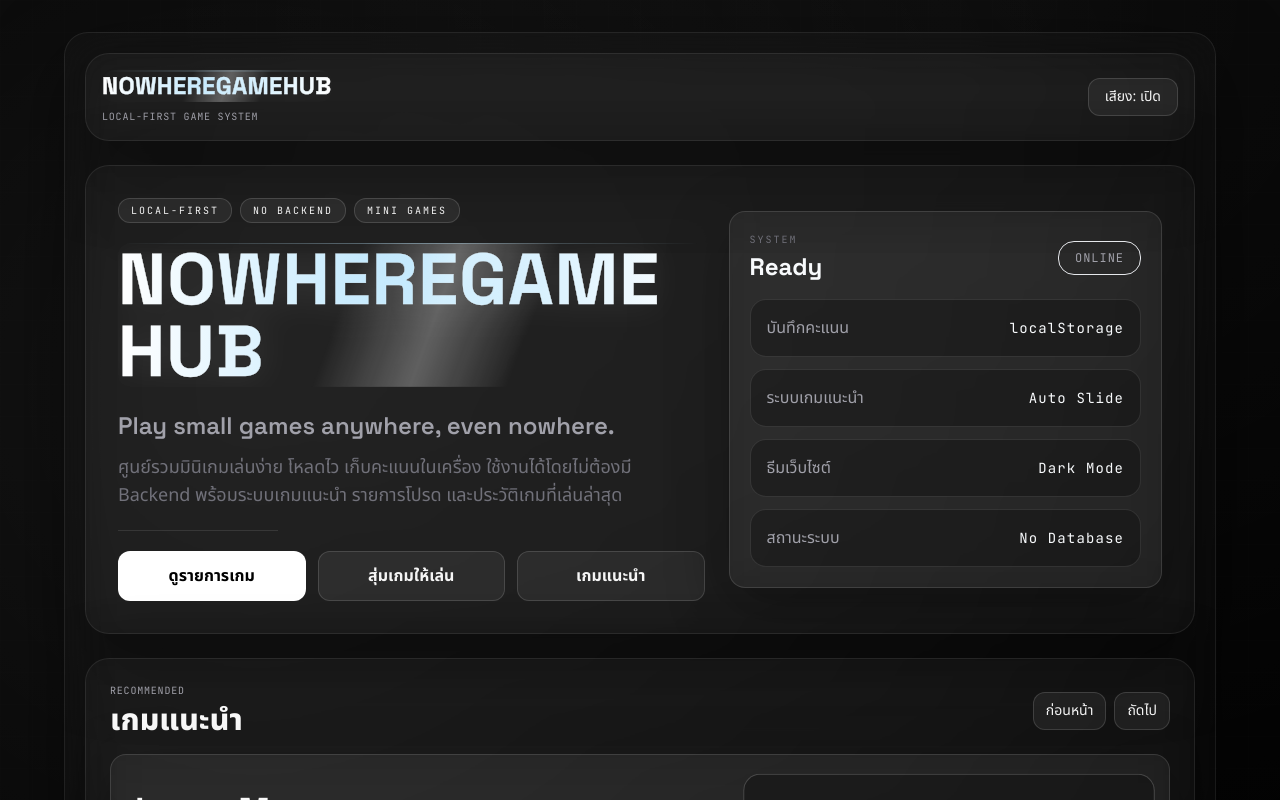
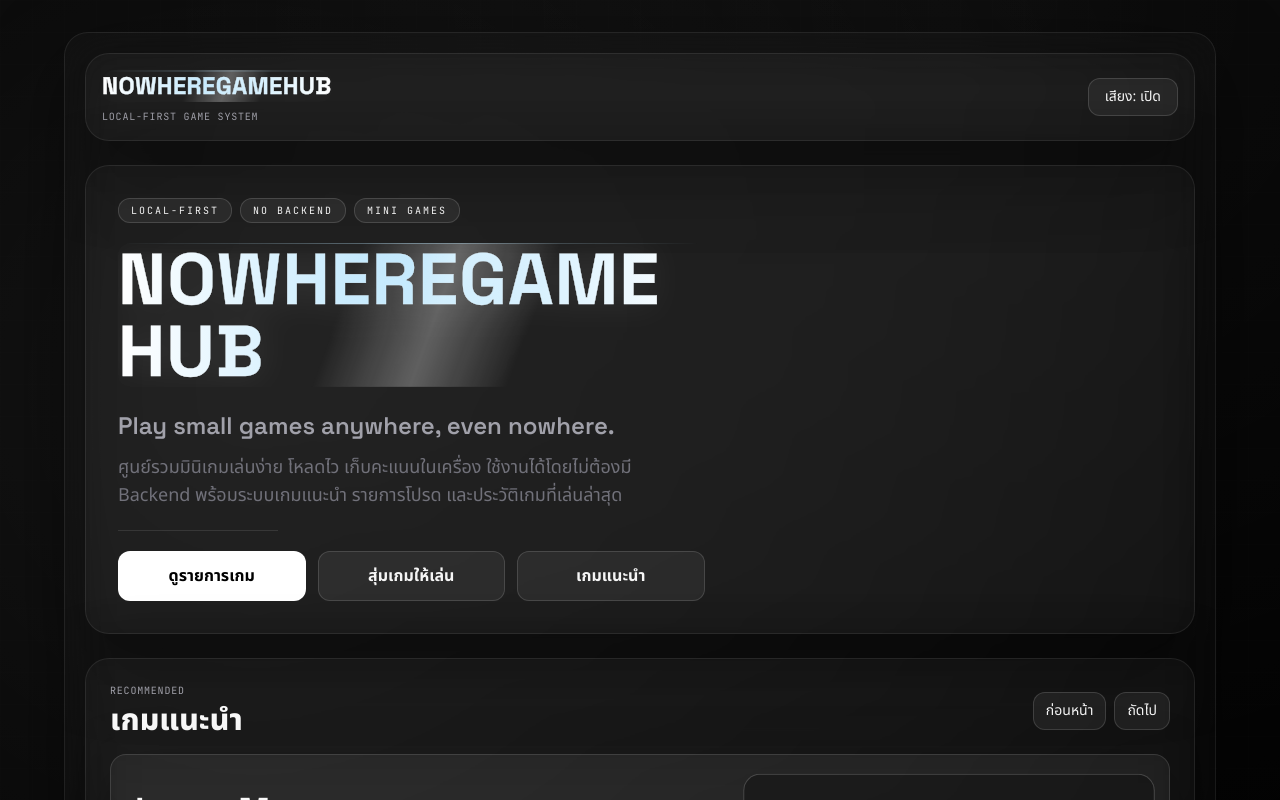
Before and after one commit to kzabCde/NowhereGameHub, a Next.js app: page / in a window 1280 px wide. Shown: the top 800 px of the page. Built offline with nearby package versions, Linux system fonts and the light colour scheme.

Commit message:
Update HeroSection.jsx

```diff
--- a/src/components/home/HeroSection.jsx
+++ b/src/components/home/HeroSection.jsx
@@ -67,46 +67,6 @@ export default function HeroSection({ onRandom }) {
             </a>
           </div>
         </div>
-
-        <div className="surface-card min-w-0 rounded-3xl p-4 sm:p-5">
-          <div className="mb-4 flex min-w-0 items-center justify-between gap-3">
-            <div className="min-w-0">
-              <p className="font-hud text-[9px] uppercase tracking-[0.18em] text-muted sm:text-[10px] sm:tracking-[0.2em]">
-                System
-              </p>
-
-              <h2 className="mt-1 truncate font-brand text-xl font-black text-primary sm:text-2xl">
-                Ready
-              </h2>
-            </div>
-
-            <div className="shrink-0 rounded-2xl border border-current/10 px-3 py-2 font-hud text-[10px] text-secondary sm:px-4 sm:text-xs">
-              ONLINE
-            </div>
-          </div>
-
-          <div className="grid gap-3">
-            {[
-              ['บันทึกคะแนน', 'localStorage'],
-              ['ระบบเกมแนะนำ', 'Auto Slide'],
-              ['ธีมเว็บไซต์', 'Dark Mode'],
-              ['สถานะระบบ', 'No Database'],
-            ].map(([label, value]) => (
-              <div
-                key={label}
-                className="surface-panel flex min-w-0 items-center justify-between gap-3 rounded-2xl p-3 sm:p-4"
-              >
-                <span className="min-w-0 truncate text-sm text-secondary sm:text-base">
-                  {label}
-                </span>
-
-                <span className="shrink-0 font-hud text-xs text-primary sm:text-sm">
-                  {value}
-                </span>
-              </div>
-            ))}
-          </div>
-        </div>
       </div>
     </section>
   );
```
